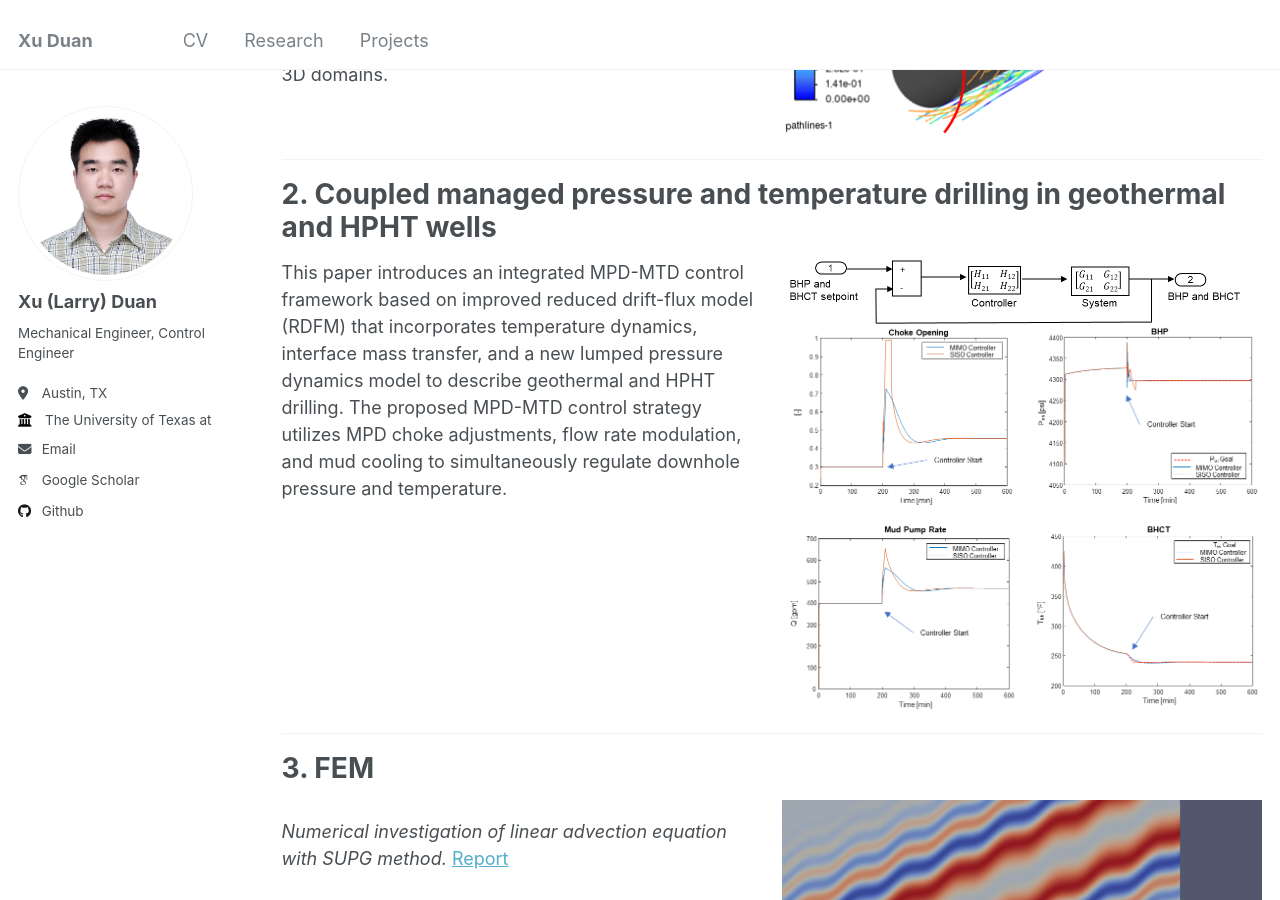
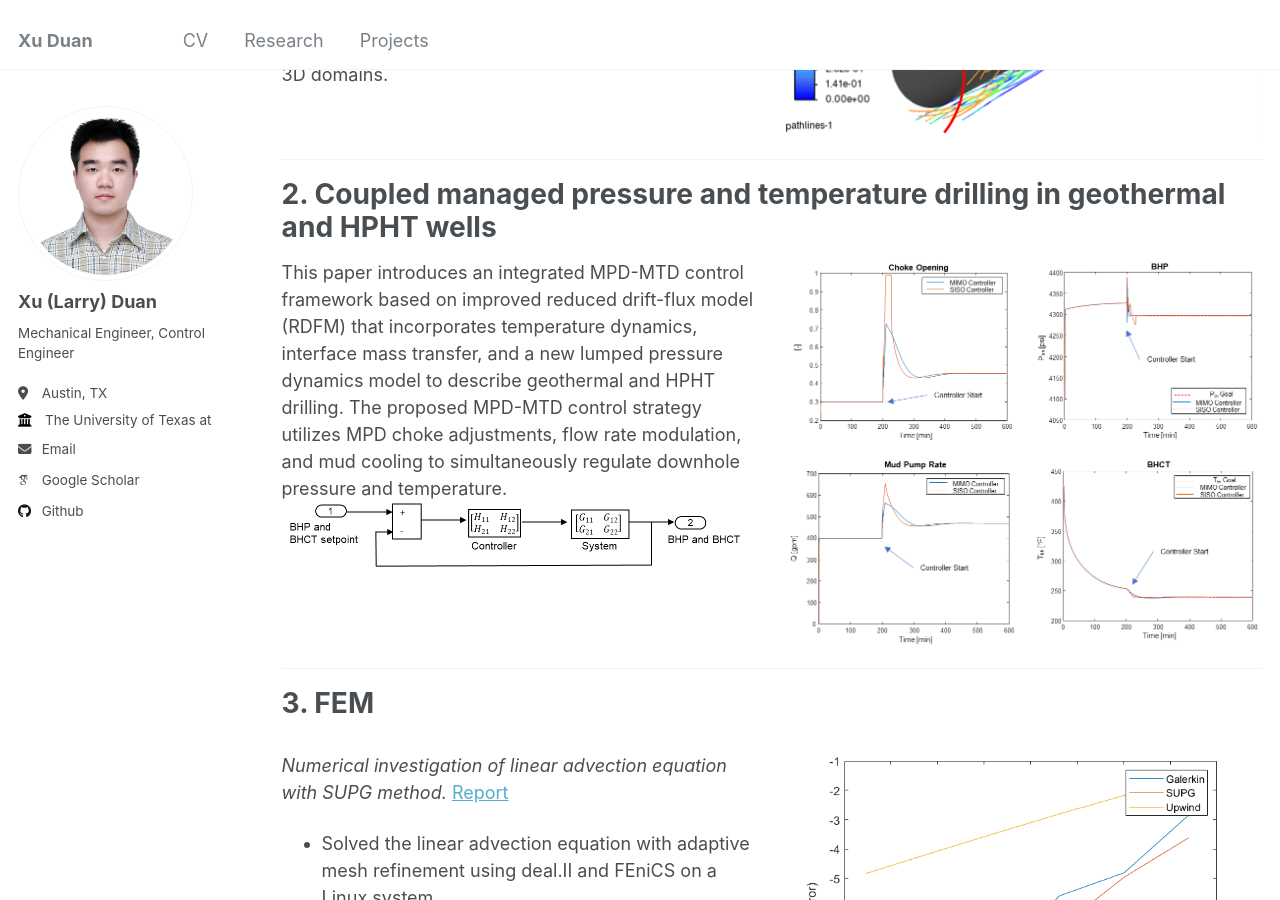
Before and after one commit to Xu-Duan/Xu-Duan.github.io, a Jekyll site: the page built from _pages/projects.md, in a window 1280 px wide and 900 px high, scrolled down 520 px. Built offline with Jekyll 4.4.1, drawn with Linux system fonts in a browser that asks for light colours; some web fonts are replaced.

Commit message:
modify positions

```diff
--- a/_pages/projects.md
+++ b/_pages/projects.md
@@ -25,9 +25,10 @@ redirect_from:
 <div style="display: flex; align-items: flex-start; gap: 20px; margin-bottom: 20px;">
   <div style="flex: 1;">
     This paper introduces an integrated MPD-MTD control framework based on improved reduced drift-flux model (RDFM) that incorporates temperature dynamics, interface mass transfer, and a new lumped pressure dynamics model to describe geothermal and HPHT drilling. The proposed MPD-MTD control strategy utilizes MPD choke adjustments, flow rate modulation, and mud cooling to simultaneously regulate downhole pressure and temperature.
+    <img src="http://Xu-Duan.github.io/images/SGW2025Diagram1.png" alt="2D result">
   </div>
   <div style="flex: 1;">
-    <img src="http://Xu-Duan.github.io/images/SGW2025Diagram1.png" alt="2D result">
+
     <img src="http://Xu-Duan.github.io/images/SGW2025Diagram2.png" alt="3D result">
   </div>
 </div>
@@ -43,9 +44,9 @@ redirect_from:
       <li>Utilized parallel computing with multiple processors accessing shared memory techniques to assemble the global matrix and accelerate computation.</li>
       <li>Compare the results and convergence rates from SUPG, Standard Galerkin, and Upwind methods.</li>
     </ul>
+    <img src="http://Xu-Duan.github.io/images/solution-5-2d.png" alt="2D result">
   </div>
   <div style="flex: 1;">
-    <img src="http://Xu-Duan.github.io/images/solution-5-2d.png" alt="2D result">
     <img src="http://Xu-Duan.github.io/images/convergence_rate.png" alt="2D result">
     <img src="http://Xu-Duan.github.io/images/N20.png" alt="3D result">
   </div>
```
